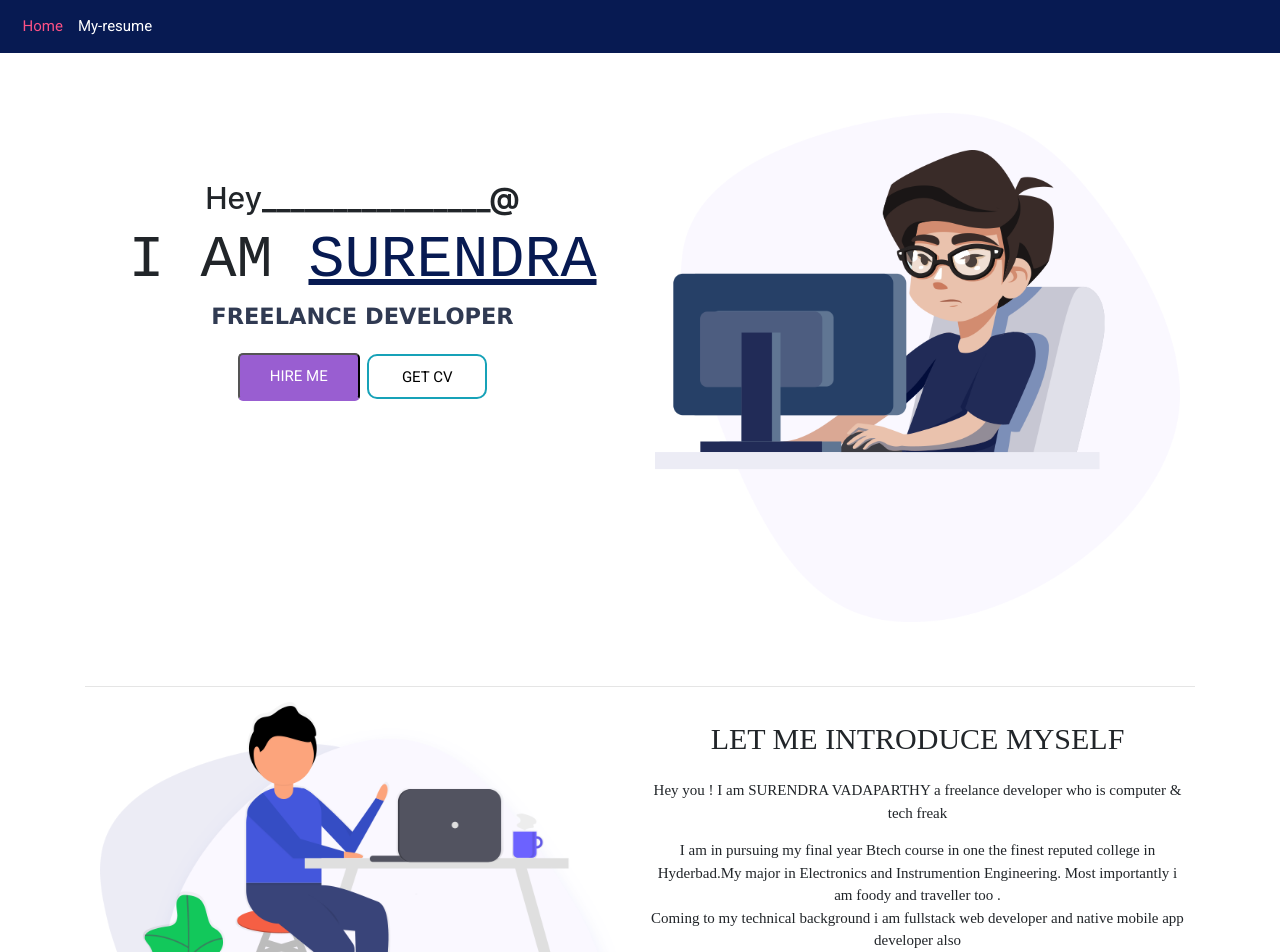
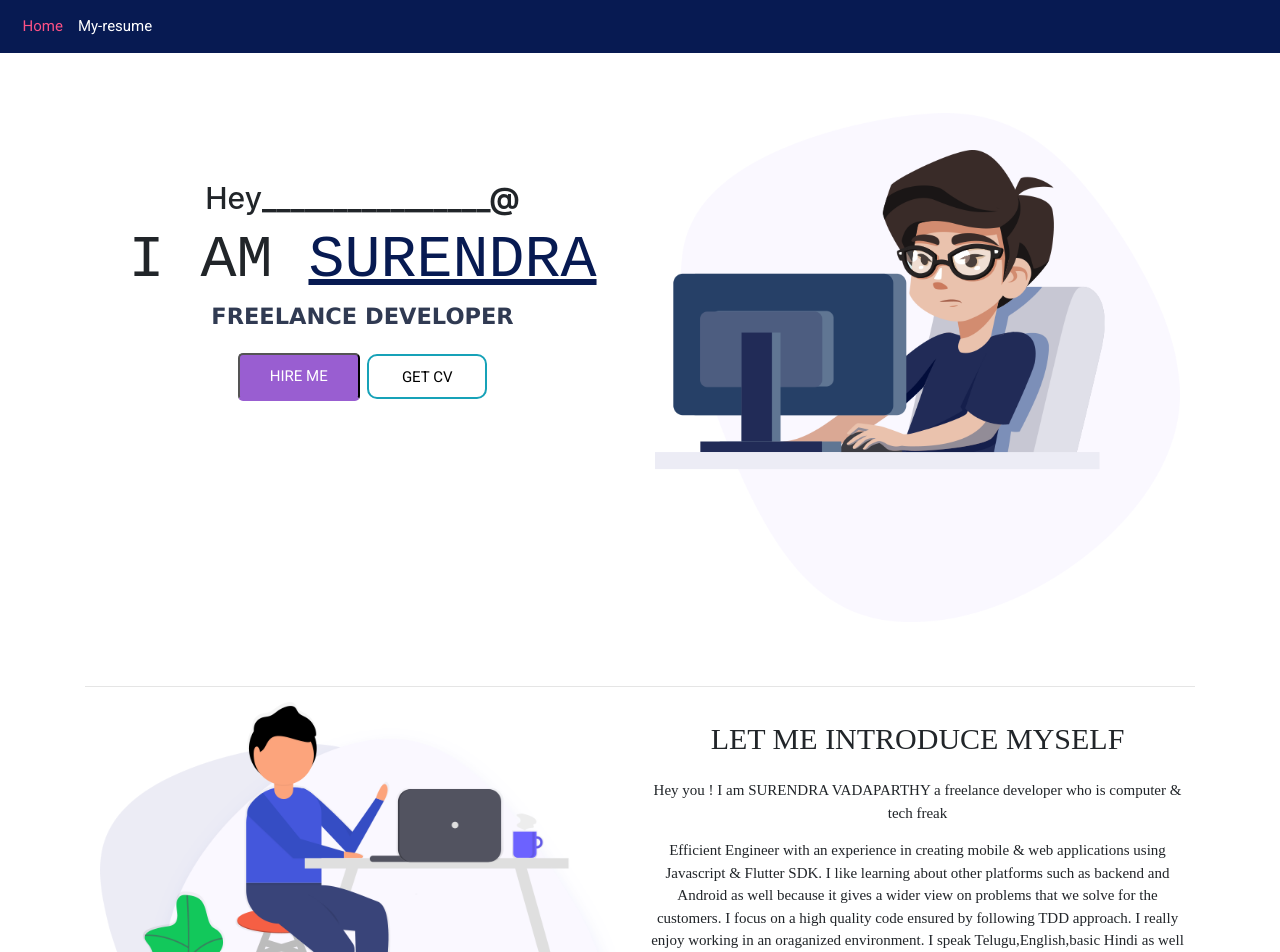
Before and after one commit to surendravj/Myportfolio, a React (Create React App) app: page / in a window 1280 px wide. Shown: the top 952 px of the page. Built offline with nearby package versions, Linux system fonts and the light colour scheme; no server answers; a web font is replaced by a local one.

Commit message:
intro updated

```diff
--- a/src/App.js
+++ b/src/App.js
@@ -53,10 +53,18 @@ function App() {
                 Hey you ! I am SURENDRA VADAPARTHY a freelance developer who is computer & tech freak
                             </p>
               <p className="para">
-                I am in pursuing my final year Btech course in one the finest reputed college in Hyderbad.My major in Electronics and Instrumention Engineering.
-                Most importantly i am foody and traveller too .<br></br>
-                Coming to my technical background i am fullstack web developer and native mobile app developer also <br>
-                </br>
+                Efficient Engineer with an experience in creating mobile & web applications
+                using Javascript & Flutter SDK. I like learning about other platforms such as backend and Android as well
+                because it gives a wider view on problems that we solve for the customers.
+                I focus on a high quality code ensured by following TDD approach.
+                I really enjoy working in an oraganized environment.
+                I speak Telugu,English,basic Hindi as well
+                As a technical person I pay attention to details.
+
+                I like creating my own applications and utilities in a spare time because I believe
+                it is important to keep developing skills after hours and to share the results with a community.
+                I post the updates and projects on my <a href="https://github.com/surendravj" rel="noopener noreferrer" target="_blank">Github </a>
+                  account and we can also follow me up on <a href="https://www.instagram.com/surendra_vadaparthy/" rel="noopener noreferrer" target="_blank">Instagram</a>.
               </p>
             </div>
             <button type="button" className="btn btn-outline-dark btn-cv text-uppercase mt-3 mb-2">
--- a/src/components/Contact.js
+++ b/src/components/Contact.js
@@ -56,7 +56,7 @@ const Contact = () => {
     }
 
     return (
-        <div className="container my-5 py-5 z-depth-1">
+        <div className="container my-5 py-5 z-depth-1" data-aos="zoom-in">
             <section className=" px-md-5 mx-md-5 dark-grey-text">
                 <h3 className="font-weight-bold mb-4 head text-center">Contact & feedback here</h3>
                 <div className="row">
```
